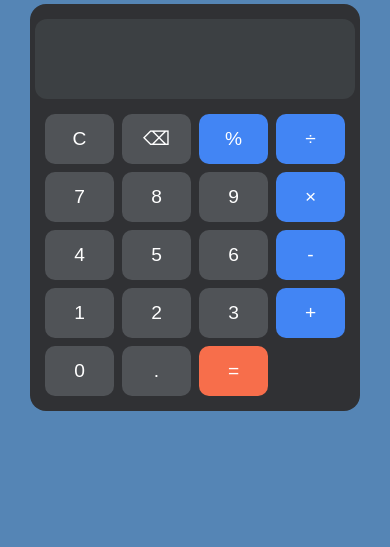
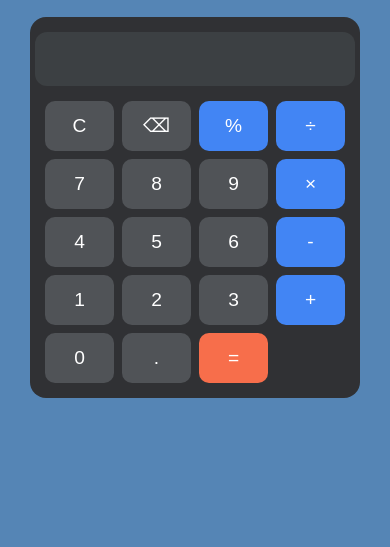
Before and after one commit to Miguel-ectil/calculator, a plain HTML site: page index.html in a window 390 px wide. Shown: the part 297-844 px from the top of the page. Drawn offline with Linux system fonts and the light colour scheme.

Commit message:
[UPD] Corrigindo responsividades

```diff
--- a/styles.css
+++ b/styles.css
@@ -124,7 +124,7 @@ button:hover {
 
   #display {
     font-size: 1.8rem;
-    height: 60px;
+    height: 34px;
   }
 
   button {
```
